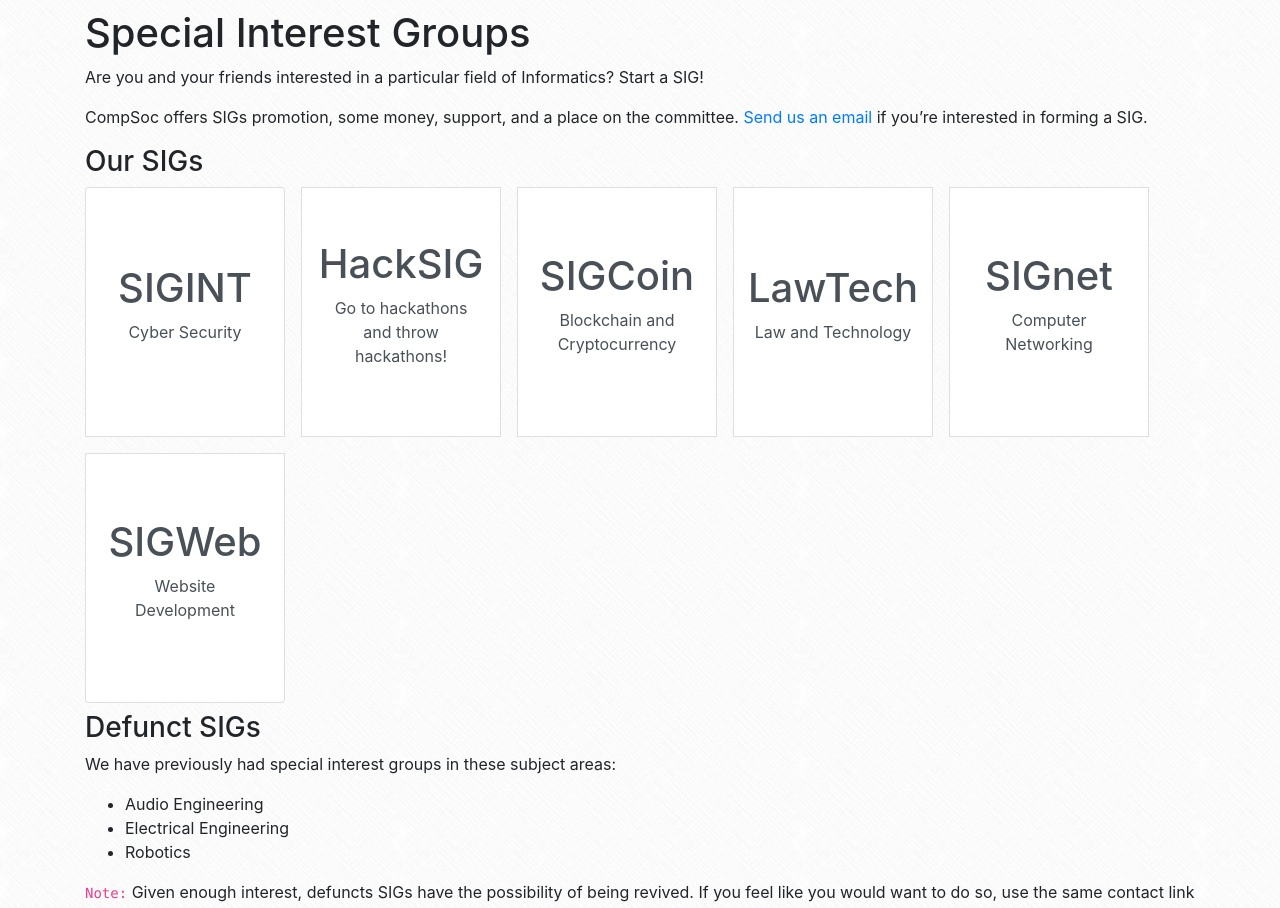
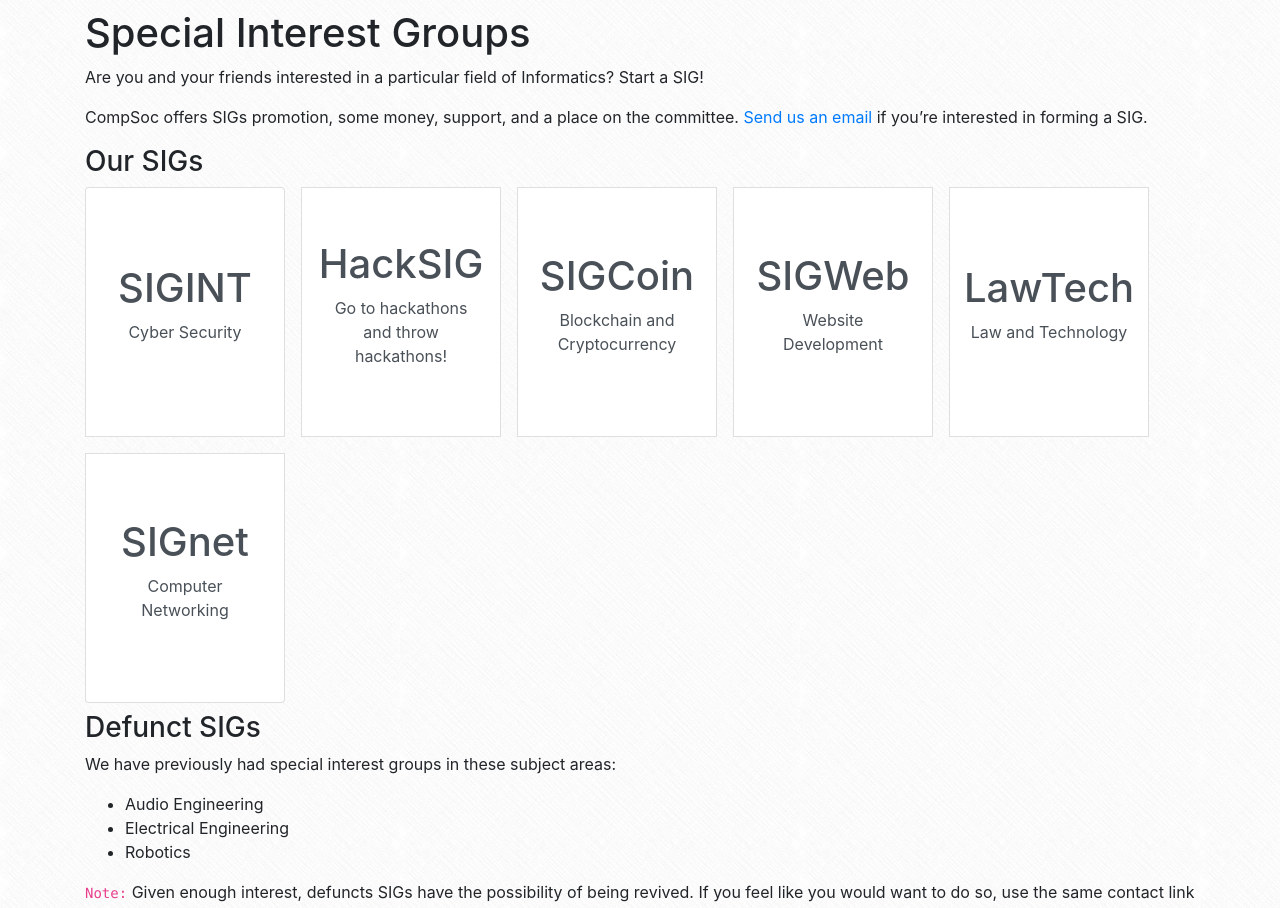
Before and after one commit to compsoc-edinburgh/website, a Jekyll site: the page built from _pages/sigs.md, in a window 1280 px wide, cut to the strip 350-1258 px from the top of the page. Built offline with Jekyll 4.4.1, drawn with Linux system fonts in a browser that asks for light colours; nearby versions of some CDN libraries; some of the changed lines change nothing that is shown.

Commit message:
Reorder Sigs, and add SigWeb logo

```diff
--- a/_data/sigs.yml
+++ b/_data/sigs.yml
@@ -21,6 +21,13 @@
   colour: 'none'
   radius: 0
 
+- title: SIGWeb
+  description: Website Development
+  slug: sigweb
+  image: true
+  colour:
+  radius:
+
 - title: LawTech
   description: Law and Technology
   slug: lawtech
@@ -34,10 +41,3 @@
   image:
   colour:
   radius:
-
-- title: SIGWeb
-  description: Website Development
-  slug: sigweb
-  image:
-  colour:
-  radius:
```
